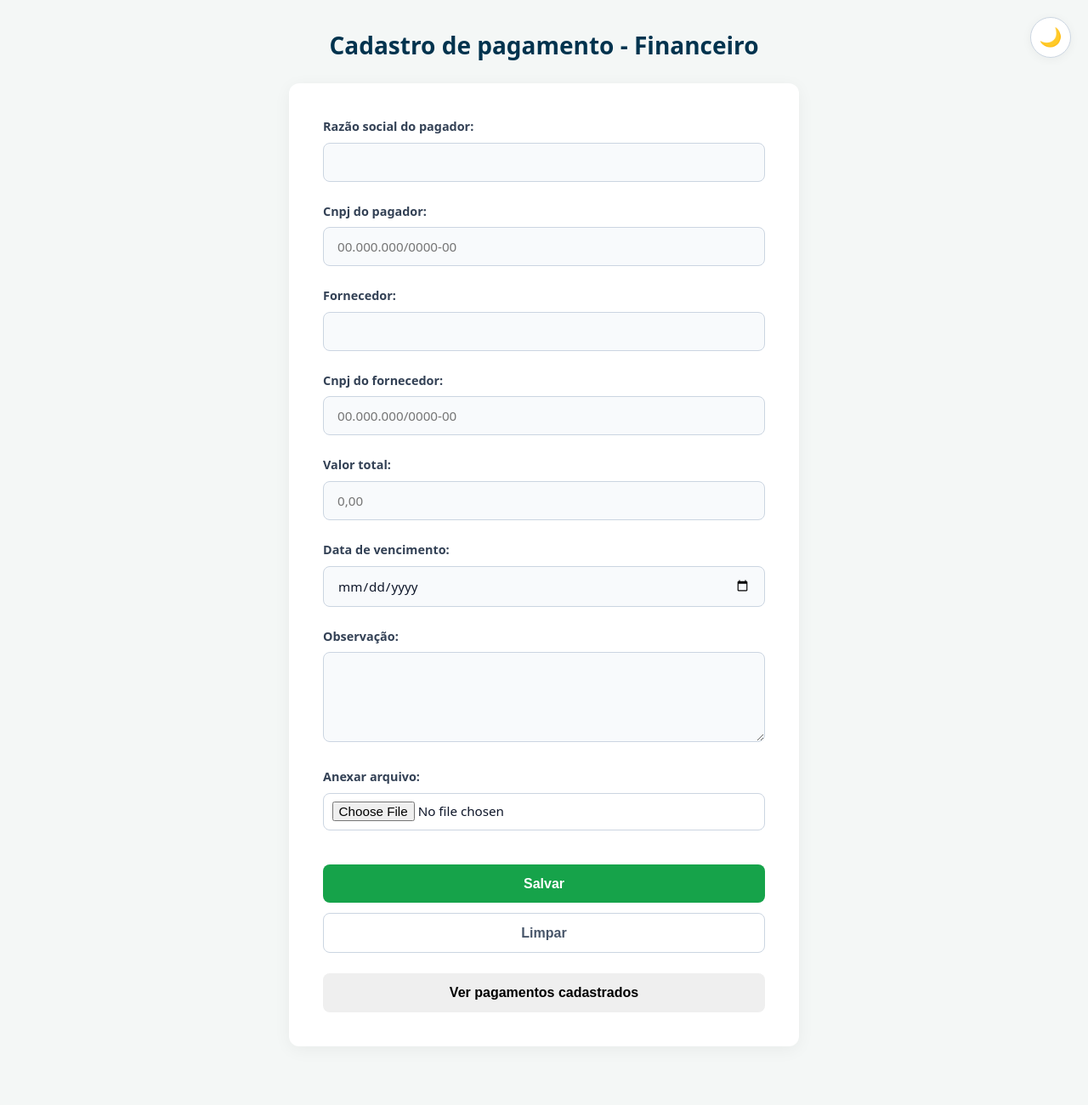
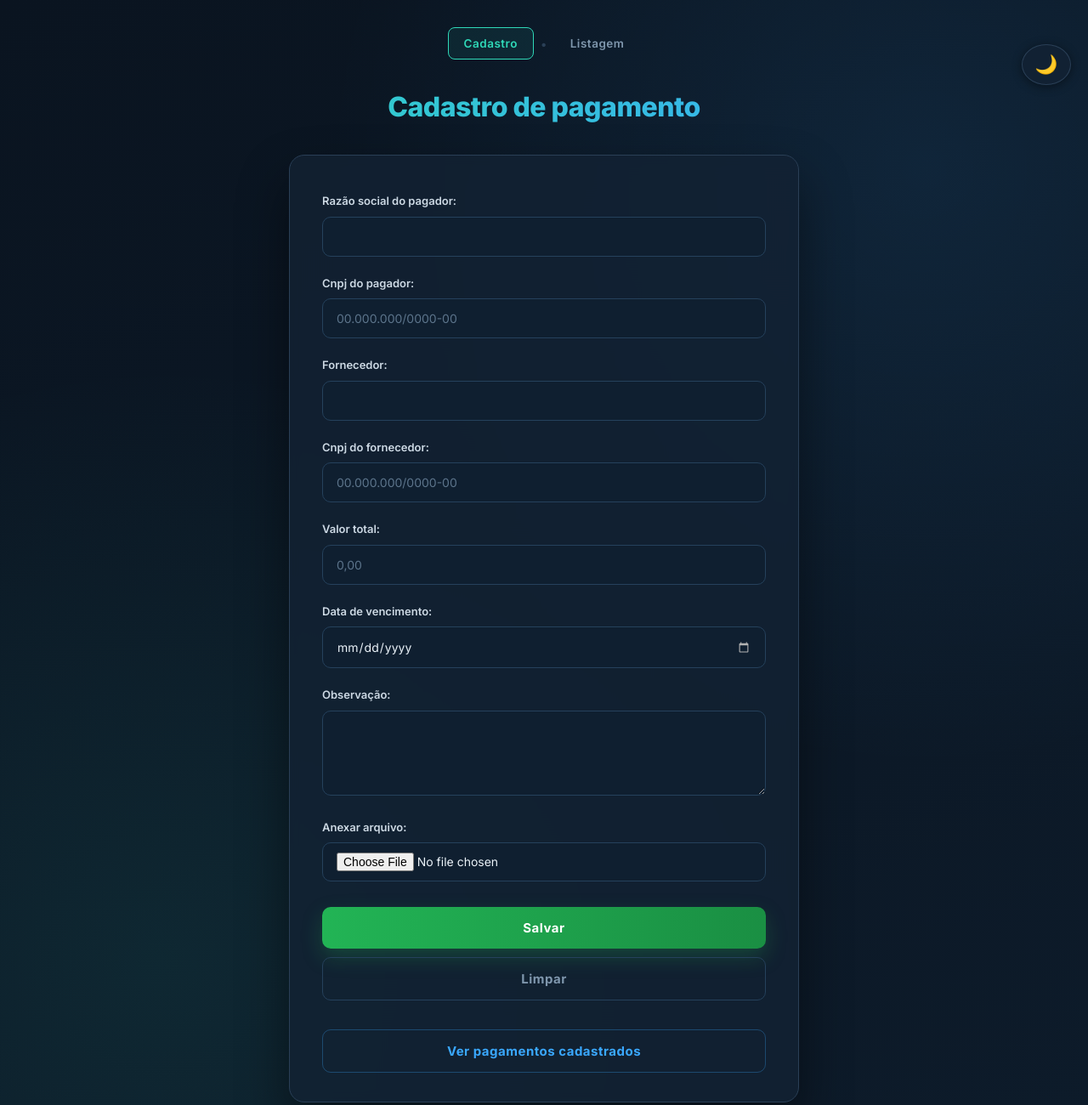
Before and after one commit to samellop3s/FinanceiroAPI_frontend, a plain HTML site: page index.html in a window 1280 px wide. Shown: the top 1300 px of the page at 85% size. Before the commit the page ends 1263 px from the top, so only its background shows below. Drawn offline with Linux system fonts and the light colour scheme.

Commit message:
feat : alteração no layout do projeto inteiro

```diff
--- a/css/style.css
+++ b/css/style.css
@@ -1,73 +1,101 @@
-/* CSS Variables - Light Mode (default) */
+/* ================================================================
+   style.css — Visual unificado do sistema Financeiro
+   Reutiliza a mesma paleta, tipografia e tokens de login.css
+   ================================================================ */
+@import url('https://fonts.googleapis.com/css2?family=Inter:wght@400;500;600;700;800&display=swap');
+
+/* ========== Design Tokens (idênticos a login.css) ========== */
 :root {
-    --bg-body: #f4f7f6;
-    --bg-card: #ffffff;
-    --bg-input: #f8fafc;
-    --bg-input-focus: #ffffff;
-    --bg-table-even: #f8fafc;
-    --bg-table-hover: #f1f5f9;
-    --bg-thead: #00334e;
-    --text-primary: #1e293b;
-    --text-secondary: #334155;
-    --text-muted: #475569;
-    --text-label: #334155;
-    --text-input: #0f172a;
-    --border-color: #cbd5e1;
-    --border-table: #e2e8f0;
-    --heading-color: #00334e;
-    --shadow-card: rgba(0, 0, 0, 0.05);
-    --btn-secondary-bg: #ffffff;
-    --btn-secondary-hover: #f8fafc;
-    --btn-clear-hover: #f1f5f9;
-    --transition-speed: 0.3s;
+    --bg-1: #0a1420;
+    --bg-2: #0d1b2a;
+    --panel: #132234cc;
+    --panel-solid: #132234;
+    --panel-border: #2a3f56;
+    --field: #0f1f30;
+    --field-border: #25415c;
+    --teal: #2fd9b8;
+    --blue: #3aa8ff;
+    --green: #22b455;
+    --green-2: #1a8f43;
+    --red: #e54545;
+    --red-2: #c03030;
+    --text-white: #eaf2f8;
+    --text-dim: #7f97ad;
+    --text-mid: #a9bdd1;
+    --text-label: #cdd9e4;
+    --shadow-card: rgba(0, 0, 0, 0.45);
 }
 
-/* CSS Variables - Dark Mode */
-[data-theme="dark"] {
-    --bg-body: #0f172a;
-    --bg-card: #1e293b;
-    --bg-input: #334155;
-    --bg-input-focus: #3b4c63;
-    --bg-table-even: #253449;
-    --bg-table-hover: #2d3f56;
-    --bg-thead: #0c2133;
-    --text-primary: #e2e8f0;
-    --text-secondary: #cbd5e1;
-    --text-muted: #94a3b8;
-    --text-label: #cbd5e1;
-    --text-input: #f1f5f9;
-    --border-color: #475569;
-    --border-table: #334155;
-    --heading-color: #7dd3fc;
-    --shadow-card: rgba(0, 0, 0, 0.3);
-    --btn-secondary-bg: #1e293b;
-    --btn-secondary-hover: #253449;
-    --btn-clear-hover: #253449;
-}
-
-/* Reset */
+/* ========== Reset ========== */
 * {
     box-sizing: border-box;
     margin: 0;
     padding: 0;
 }
 
+/* ========== Body ========== */
 body {
-    font-family: system-ui, -apple-system, "Segoe UI", Roboto, "Helvetica Neue", Arial, sans-serif;
-    background-color: var(--bg-body);
-    color: var(--text-primary);
+    font-family: 'Inter', system-ui, -apple-system, sans-serif;
+    min-height: 100vh;
+    background:
+        radial-gradient(circle at 15% 85%, rgba(47, 217, 184, 0.08), transparent 45%),
+        radial-gradient(circle at 85% 15%, rgba(58, 168, 255, 0.10), transparent 45%),
+        linear-gradient(160deg, var(--bg-1) 0%, var(--bg-2) 100%);
+    color: var(--text-white);
     line-height: 1.5;
     padding: 2rem;
-    transition: background-color var(--transition-speed) ease, color var(--transition-speed) ease;
 }
 
+/* ========== Navegação ========== */
+.nav-bar {
+    display: flex;
+    align-items: center;
+    justify-content: center;
+    gap: 8px;
+    margin-bottom: 2rem;
+}
+
+.nav-bar a {
+    color: var(--text-dim);
+    text-decoration: none;
+    font-size: 13.5px;
+    font-weight: 600;
+    letter-spacing: 0.5px;
+    padding: 8px 18px;
+    border-radius: 8px;
+    border: 1px solid transparent;
+    transition: all 0.2s ease;
+}
+
+.nav-bar a:hover {
+    color: var(--teal);
+    border-color: var(--panel-border);
+    background: rgba(47, 217, 184, 0.06);
+}
+
+.nav-bar a.active {
+    color: var(--teal);
+    border-color: var(--teal);
+    background: rgba(47, 217, 184, 0.08);
+}
+
+.nav-bar .separator {
+    color: var(--panel-border);
+    font-size: 14px;
+    user-select: none;
+}
+
+/* ========== Títulos ========== */
 h1 {
     text-align: center;
-    color: var(--heading-color);
-    margin-bottom: 1.5rem;
-    font-size: 1.75rem;
-    font-weight: 700;
-    transition: color var(--transition-speed) ease;
+    font-size: 32px;
+    font-weight: 800;
+    margin-bottom: 2rem;
+    letter-spacing: -0.5px;
+    background: linear-gradient(90deg, var(--teal), var(--blue));
+    -webkit-background-clip: text;
+    background-clip: text;
+    color: transparent;
 }
 
 /* ========== Botão Dark Mode ========== */
@@ -76,8 +104,8 @@ h1 {
     top: 1.25rem;
     right: 1.25rem;
     z-index: 1000;
-    background-color: var(--bg-card);
-    border: 1px solid var(--border-color);
+    background: var(--panel);
+    border: 1px solid var(--panel-border);
     border-radius: 50%;
     width: 48px;
     height: 48px;
@@ -87,7 +115,8 @@ h1 {
     cursor: pointer;
     font-size: 1.35rem;
     box-shadow: 0 2px 12px var(--shadow-card);
-    transition: all var(--transition-speed) ease;
+    backdrop-filter: blur(6px);
+    transition: all 0.2s ease;
 }
 
 .dark-mode-toggle:hover {
@@ -101,59 +130,32 @@ h1 {
 
 .dark-mode-toggle .icon {
     display: inline-block;
-    transition: transform 0.4s ease;
     line-height: 1;
 }
 
-/* ========== Botões Globais / Secundários (Ver pagamentos / Voltar) ========== */
-body > button {
-    display: block;
-    margin: 0 auto 2rem auto;
-    background-color: var(--btn-secondary-bg);
-    color: var(--text-muted);
-    border: 1px solid var(--border-color);
-    padding: 0.6rem 1.2rem;
-    border-radius: 6px;
-    font-weight: 600;
-    font-size: 0.95rem;
-    cursor: pointer;
-    transition: all var(--transition-speed) ease;
-    box-shadow: 0 1px 2px var(--shadow-card);
+/* ========== Card do Formulário ========== */
+#formPagamentos {
+    background: var(--panel);
+    max-width: 600px;
+    margin: 0 auto;
+    padding: 44px 38px 34px;
+    border-radius: 18px;
+    border: 1px solid var(--panel-border);
+    box-shadow: 0 30px 60px var(--shadow-card);
+    backdrop-filter: blur(6px);
 }
 
-body > button:hover {
-    background-color: var(--btn-secondary-hover);
-    color: var(--text-input);
-    border-color: #94a3b8;
-}
-
-body > button:focus {
-    outline: none;
-    box-shadow: 0 0 0 3px rgba(0, 51, 78, 0.15);
-}
-
-/* ========== Formulário ========== */
-#formPagamentos {
-    background-color: var(--bg-card);
-    max-width: 600px;
-    margin: 0 auto;
-    padding: 2.5rem;
-    border-radius: 12px;
-    box-shadow: 0 4px 20px var(--shadow-card);
-    transition: background-color var(--transition-speed) ease, box-shadow var(--transition-speed) ease;
-}
-
+/* ========== Campos ========== */
 .campo {
-    margin-bottom: 1.5rem;
+    margin-bottom: 22px;
 }
 
 .campo label {
     display: block;
-    margin-bottom: 0.5rem;
+    font-size: 13px;
     font-weight: 600;
     color: var(--text-label);
-    font-size: 0.9rem;
-    transition: color var(--transition-speed) ease;
+    margin-bottom: 8px;
 }
 
 .campo input[type="text"],
@@ -161,28 +163,37 @@ body > button:focus {
 .campo input[type="file"],
 .campo textarea {
     width: 100%;
-    padding: 0.75rem 1rem;
-    border: 1px solid var(--border-color);
-    border-radius: 8px;
+    background: var(--field);
+    border: 1px solid var(--field-border);
+    border-radius: 10px;
+    padding: 14px 16px;
+    color: var(--text-white);
+    font-size: 14px;
     font-family: inherit;
-    font-size: 0.95rem;
-    color: var(--text-input);
-    background-color: var(--bg-input);
-    transition: border-color 0.2s ease, box-shadow 0.2s ease, background-color var(--transition-speed) ease, color var(--transition-speed) ease;
+    outline: none;
+    transition: border-color 0.15s ease;
 }
 
-.campo input[type="file"] {
-    padding: 0.6rem;
-    background-color: var(--bg-card);
-    cursor: pointer;
+.campo input::placeholder,
+.campo textarea::placeholder {
+    color: #5c748b;
 }
 
 .campo input:focus,
 .campo textarea:focus {
-    outline: none;
-    border-color: #005f8a;
-    box-shadow: 0 0 0 3px rgba(0, 95, 138, 0.15);
-    background-color: var(--bg-input-focus);
+    border-color: var(--teal);
+    box-shadow: 0 0 0 3px rgba(47, 217, 184, 0.12);
+}
+
+.campo input[type="file"] {
+    cursor: pointer;
+    padding: 11px 16px;
+}
+
+/* Input date — força visual em dark */
+.campo input[type="date"]::-webkit-calendar-picker-indicator {
+    filter: invert(0.7);
+    cursor: pointer;
 }
 
 .campo textarea {
@@ -193,108 +204,187 @@ body > button:focus {
 /* ========== Botões do Formulário ========== */
 #formPagamentos button {
     width: 100%;
-    padding: 0.85rem;
-    border-radius: 8px;
-    font-size: 1rem;
-    font-weight: 600;
+    padding: 15px;
+    border-radius: 10px;
+    font-size: 15px;
+    font-weight: 700;
+    font-family: inherit;
+    letter-spacing: 0.5px;
     cursor: pointer;
-    transition: all 0.2s ease;
+    transition: transform 0.12s ease, box-shadow 0.12s ease, background 0.15s ease;
     border: none;
 }
 
-#formPagamentos button[onclick="salvarPagamento()"] {
-    background-color: #16a34a; /* Destaque positivo */
-    color: #ffffff;
-    margin-bottom: 0.75rem;
-    margin-top: 1rem;
+/* Botão principal (Salvar / Atualizar) */
+#formPagamentos button[onclick="salvarPagamento()"],
+#formPagamentos button[onclick="atualizarPagamento()"] {
+    background: linear-gradient(90deg, var(--green), var(--green-2));
+    color: #fff;
+    margin-bottom: 10px;
+    margin-top: 8px;
+    box-shadow: 0 10px 24px rgba(34, 180, 85, 0.25);
 }
 
-#formPagamentos button[onclick="salvarPagamento()"]:hover {
-    background-color: #15803d;
+#formPagamentos button[onclick="salvarPagamento()"]:hover,
+#formPagamentos button[onclick="atualizarPagamento()"]:hover {
+    transform: translateY(-1px);
+    box-shadow: 0 14px 28px rgba(34, 180, 85, 0.32);
 }
 
-#formPagamentos button[onclick="salvarPagamento()"]:focus {
-    outline: none;
-    box-shadow: 0 0 0 3px rgba(22, 163, 74, 0.3);
-}
-
+/* Botão secundário (Limpar) */
 #formPagamentos button[onclick="limparFormulario()"] {
-    background-color: transparent;
-    color: var(--text-muted);
-    border: 1px solid var(--border-color);
+    background: transparent;
+    color: var(--text-dim);
+    border: 1px solid var(--field-border);
+    margin-bottom: 10px;
 }
 
 #formPagamentos button[onclick="limparFormulario()"]:hover {
-    background-color: var(--btn-clear-hover);
-    color: var(--text-secondary);
+    color: var(--text-white);
+    border-color: var(--text-dim);
+    background: rgba(127, 151, 173, 0.08);
 }
 
-#formPagamentos button[onclick="limparFormulario()"]:focus {
-    outline: none;
-    box-shadow: 0 0 0 3px rgba(100, 116, 139, 0.15);
+/* Botão de link (Ver pagamentos / Voltar) */
+#formPagamentos button[onclick*="location.href"] {
+    background: transparent;
+    color: var(--blue);
+    border: 1px solid rgba(58, 168, 255, 0.3);
+}
+
+#formPagamentos button[onclick*="location.href"]:hover {
+    border-color: var(--blue);
+    background: rgba(58, 168, 255, 0.08);
+}
+
+/* Botão solto no body (Voltar para o cadastro) */
+body > button {
+    display: block;
+    margin: 2rem auto 0;
+    background: transparent;
+    color: var(--blue);
+    border: 1px solid rgba(58, 168, 255, 0.3);
+    padding: 14px 28px;
+    border-radius: 10px;
+    font-size: 14px;
+    font-weight: 700;
+    font-family: inherit;
+    letter-spacing: 0.5px;
+    cursor: pointer;
+    transition: all 0.15s ease;
+}
+
+body > button:hover {
+    border-color: var(--blue);
+    background: rgba(58, 168, 255, 0.08);
 }
 
 /* ========== Tabela ========== */
 #tabelaPagamentos {
     width: 100%;
-    max-width: 1100px;
+    max-width: 1200px;
     margin: 0 auto;
-    border-collapse: collapse;
-    background-color: var(--bg-card);
-    border-radius: 12px;
-    overflow: hidden; /* Mantém os cantos arredondados */
-    box-shadow: 0 4px 20px var(--shadow-card);
-    font-size: 0.9rem;
-    transition: background-color var(--transition-speed) ease, box-shadow var(--transition-speed) ease;
+    border-collapse: separate;
+    border-spacing: 0;
+    background: var(--panel);
+    border: 1px solid var(--panel-border);
+    border-radius: 18px;
+    overflow: hidden;
+    box-shadow: 0 30px 60px var(--shadow-card);
+    font-size: 13.5px;
+    backdrop-filter: blur(6px);
 }
 
 #tabelaPagamentos thead {
-    background-color: var(--bg-thead);
-    color: #ffffff;
-    transition: background-color var(--transition-speed) ease;
+    background: linear-gradient(90deg, rgba(47, 217, 184, 0.12), rgba(58, 168, 255, 0.12));
 }
 
 #tabelaPagamentos th {
-    padding: 1rem;
+    padding: 16px 18px;
     text-align: left;
-    font-weight: 600;
+    font-weight: 700;
+    font-size: 12px;
+    letter-spacing: 0.8px;
+    text-transform: uppercase;
+    color: var(--teal);
     white-space: nowrap;
+    border-bottom: 1px solid var(--panel-border);
 }
 
 #tabelaPagamentos td {
-    padding: 1rem;
-    border-bottom: 1px solid var(--border-table);
-    color: var(--text-secondary);
+    padding: 14px 18px;
+    border-bottom: 1px solid rgba(42, 63, 86, 0.5);
+    color: var(--text-mid);
     vertical-align: middle;
-    transition: color var(--transition-speed) ease, border-color var(--transition-speed) ease;
 }
 
-/* Zebra striping */
-#tabelaPagamentos tbody tr:nth-child(even) {
-    background-color: var(--bg-table-even);
+#tabelaPagamentos tbody tr:last-child td {
+    border-bottom: none;
 }
 
-/* Hover na linha da tabela */
-#tabelaPagamentos tbody tr:hover {
-    background-color: var(--bg-table-hover);
+/* Hover na linha */
+#tabelaPagamentos tbody tr {
+    transition: background 0.15s ease;
 }
 
-/* Badge / Botão de anexo na tabela */
+#tabelaPagamentos tbody tr:hover {
+    background: rgba(47, 217, 184, 0.04);
+}
+
+/* Botões de ação na tabela */
+#tabelaPagamentos button {
+    padding: 8px 16px;
+    border-radius: 8px;
+    font-size: 12px;
+    font-weight: 700;
+    font-family: inherit;
+    letter-spacing: 0.5px;
+    cursor: pointer;
+    border: none;
+    transition: transform 0.12s ease, box-shadow 0.12s ease;
+    margin-right: 6px;
+}
+
+#tabelaPagamentos button[onclick*="editarPagamento"] {
+    background: linear-gradient(90deg, #2a7fff, #1a5fd0);
+    color: #fff;
+    box-shadow: 0 4px 12px rgba(42, 127, 255, 0.25);
+}
+
+#tabelaPagamentos button[onclick*="editarPagamento"]:hover {
+    transform: translateY(-1px);
+    box-shadow: 0 6px 16px rgba(42, 127, 255, 0.35);
+}
+
+#tabelaPagamentos button[onclick*="excluirPagamento"] {
+    background: linear-gradient(90deg, var(--red), var(--red-2));
+    color: #fff;
+    box-shadow: 0 4px 12px rgba(229, 69, 69, 0.25);
+}
+
+#tabelaPagamentos button[onclick*="excluirPagamento"]:hover {
+    transform: translateY(-1px);
+    box-shadow: 0 6px 16px rgba(229, 69, 69, 0.35);
+}
+
+/* Link de anexo na tabela */
 #tabelaPagamentos a {
     display: inline-block;
-    padding: 0.4rem 0.8rem;
-    background-color: #0ea5e9;
-    color: #ffffff;
+    padding: 7px 14px;
+    background: linear-gradient(90deg, rgba(58, 168, 255, 0.15), rgba(47, 217, 184, 0.15));
+    color: var(--blue);
     text-decoration: none;
-    border-radius: 6px;
-    font-size: 0.8rem;
-    font-weight: 600;
-    transition: background-color 0.2s ease;
-    text-align: center;
+    border-radius: 8px;
+    font-size: 12px;
+    font-weight: 700;
+    letter-spacing: 0.3px;
+    border: 1px solid rgba(58, 168, 255, 0.25);
+    transition: all 0.15s ease;
 }
 
 #tabelaPagamentos a:hover {
-    background-color: #0284c7;
+    background: rgba(58, 168, 255, 0.22);
+    border-color: var(--blue);
 }
 
 /* ========== Responsivo ========== */
@@ -303,11 +393,25 @@ body > button:focus {
         padding: 1rem;
     }
 
-    #formPagamentos {
-        padding: 1.5rem;
+    h1 {
+        font-size: 24px;
     }
 
-    /* Permite rolagem horizontal na tabela sem quebrar o layout */
+    #formPagamentos {
+        padding: 28px 20px 24px;
+    }
+
+    .nav-bar {
+        flex-wrap: wrap;
+        gap: 4px;
+    }
+
+    .nav-bar a {
+        font-size: 12px;
+        padding: 6px 12px;
+    }
+
+    /* Scroll horizontal na tabela */
     #tabelaPagamentos {
         display: block;
         overflow-x: auto;
--- a/index.html
+++ b/index.html
@@ -14,10 +14,13 @@
     </button>
     <script src="js/darkmode.js"></script>
 
-    <h1>Cadastro de pagamento - Financeiro</h1>
+    <nav class="nav-bar">
+        <a href="index.html" class="active">Cadastro</a>
+        <span class="separator">•</span>
+        <a href="listagem.html">Listagem</a>
+    </nav>
 
-
-
+    <h1>Cadastro de pagamento</h1>
 
     <form id="formPagamentos">
         <div class="campo">
```
Also changed, not shown: editar.html (+6 -3 lines), listagem.html (+7 -1 lines).
